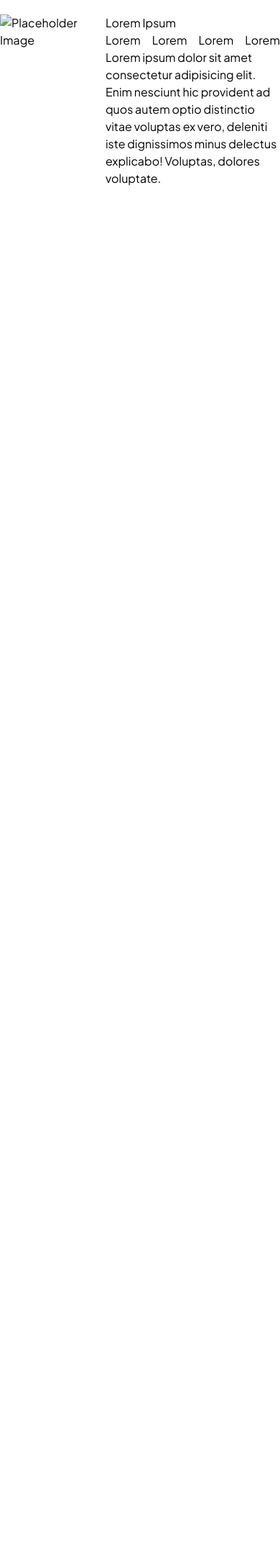
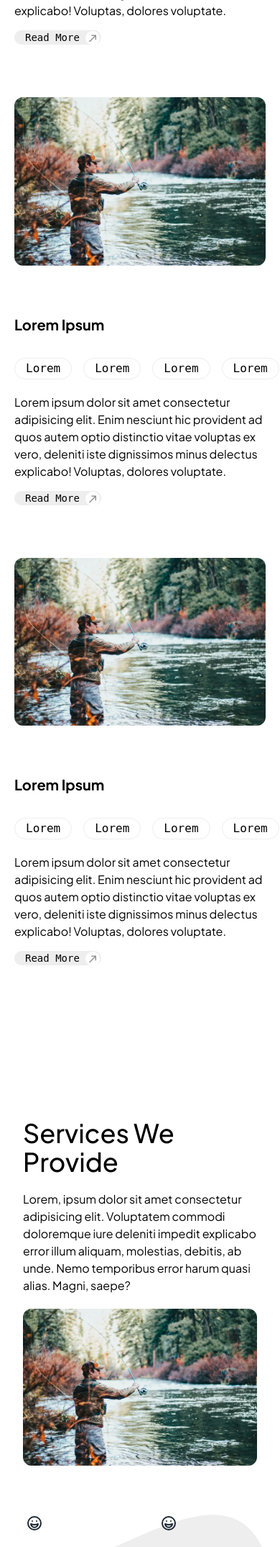
Before and after one commit to JaimieHemmings/jrflyfishing, a Django app: page / in a window 390 px wide. Shown: the part 1448-3597 px from the top of the page at 72% size. Before the commit the page ends 1706 px from the top, so only its background shows below. Run offline with Django 4.2, Linux system fonts and the light colour scheme; some libraries are stand-ins or nearby versions; some web fonts are replaced.

Commit message:
add: homepage sections

```diff
--- a/home/templates/home/index.html
+++ b/home/templates/home/index.html
@@ -6,6 +6,7 @@
 {% include 'partials/navigation.html' %}
 {% include 'partials/hero.html' %}
 {% include 'partials/blog-feed.html' %}
+{% include 'home/partials/service-list.html' %}
 
 {% endblock %}
 
--- /dev/null
+++ b/home/templates/home/partials/service-list.html
@@ -0,0 +1,104 @@
+{% load static %}
+
+<section class="py-[5rem] relative">
+  <svg xmlns="http://www.w3.org/2000/svg" xmlns:xlink="http://www.w3.org/1999/xlink" version="1.1" width="1080" height="1080" viewBox="0 0 1080 1080" xml:space="preserve" class="absolute top-0 left-0 z-0 w-full h-full">
+    <g transform="matrix(1 0 0 1 540 540)" id="35127313-be31-45c1-a186-d6a1032e292b"  >
+    <rect style="stroke: none; stroke-width: 1; stroke-dasharray: none; stroke-linecap: butt; stroke-dashoffset: 0; stroke-linejoin: miter; stroke-miterlimit: 4; fill: rgb(255,255,255); fill-rule: nonzero; opacity: 1; visibility: hidden;" vector-effect="non-scaling-stroke"  x="-540" y="-540" rx="0" ry="0" width="1080" height="1080" />
+    </g>
+    <g transform="matrix(1 0 0 1 540 540)" id="a5bd0c61-d601-47e0-bb8c-2bc1eeab67df"  >
+    </g>
+    <g transform="matrix(16.72 0 0 21.72 540 531.8)" id="sw-js-blob-svg"  >
+    <path style="stroke: none; stroke-width: 0; stroke-dasharray: none; stroke-linecap: butt; stroke-dashoffset: 0; stroke-linejoin: miter; stroke-miterlimit: 4; fill: rgb(238,238,238); fill-rule: nonzero; opacity: 1;"  transform=" translate(-8.08, -1.46)" d="M 32 -20.4 C 39.4 -16.3 41.8 -3.1 37.8 6.4 C 33.9 15.9 23.6 21.7 14.3 23.9 C 5.1 26.1 -3 24.7 -10 21.2 C -17 17.7 -22.8 12.1 -23.5 6.2 C -24.1 0.3 -19.6 -5.9 -14.9 -9.4 C -10.1 -13 -5.1 -13.9 3.6 -16.8 C 12.3 -19.7 24.7 -24.6 32 -20.4 Z" stroke-linecap="round" />
+    </g>
+  </svg>
+  <div class="container mx-auto relative z-10">
+    <div class="grid grid-cols-2 grid-rows-4 gap-4 p-4 md:grid-cols-4 md:grid-rows-auto">
+      <div class="col-span-2 row-span-2 p-4">
+        <h2 class="text-4xl md:text-8xl font-medium pb-5">Services We Provide</h2>
+        <p class="pb-5">Lorem, ipsum dolor sit amet consectetur adipisicing elit. Voluptatem commodi doloremque iure deleniti impedit explicabo error illum aliquam, molestias, debitis, ab unde. Nemo temporibus error harum quasi alias. Magni, saepe?</p>
+        <img src="{% static 'home/img/placeholder.webp' %}" alt="Placeholder Image" class="h-auto max-w-full rounded-xl" />
+      </div>
+      <div>
+        <div class="flex flex-col justify-center w-full h-full rounded-xl p-5 hover:drop-shadow hover:bg-white transition-all">
+          <svg class="w-6 h-6 text-gray-800 mb-5" aria-hidden="true" xmlns="http://www.w3.org/2000/svg" width="24" height="24" fill="none" viewBox="0 0 24 24">
+            <path stroke="currentColor" stroke-linecap="round" stroke-linejoin="round" stroke-width="2" d="M14.99 9H15M8.99 9H9m12 3a9 9 0 1 1-18 0 9 9 0 0 1 18 0ZM7 13c0 1 .507 2.397 1.494 3.216a5.5 5.5 0 0 0 7.022 0C16.503 15.397 17 14 17 13c0 0-1.99 1-4.995 1S7 13 7 13Z"/>
+          </svg>
+
+          <h3 class="font-semibold pb-3">Title Text</h3>
+          <p>Lorem ipsum dolor, sit amet consectetur adipisicing elit.</p>
+        </div>
+      </div>
+      <div>
+        <div class="flex flex-col justify-center w-full h-full rounded-xl p-5 hover:drop-shadow hover:bg-white transition-all">
+          <svg class="w-6 h-6 text-gray-800 mb-5" aria-hidden="true" xmlns="http://www.w3.org/2000/svg" width="24" height="24" fill="none" viewBox="0 0 24 24">
+            <path stroke="currentColor" stroke-linecap="round" stroke-linejoin="round" stroke-width="2" d="M14.99 9H15M8.99 9H9m12 3a9 9 0 1 1-18 0 9 9 0 0 1 18 0ZM7 13c0 1 .507 2.397 1.494 3.216a5.5 5.5 0 0 0 7.022 0C16.503 15.397 17 14 17 13c0 0-1.99 1-4.995 1S7 13 7 13Z"/>
+          </svg>
+
+          <h3 class="font-semibold pb-3">Title Text</h3>
+          <p>Lorem ipsum dolor, sit amet consectetur adipisicing elit.</p>
+        </div>
+      </div>
+      <div>
+        <div class="flex flex-col justify-center w-full h-full rounded-xl p-5 hover:drop-shadow hover:bg-white transition-all">
+          <svg class="w-6 h-6 text-gray-800 mb-5" aria-hidden="true" xmlns="http://www.w3.org/2000/svg" width="24" height="24" fill="none" viewBox="0 0 24 24">
+            <path stroke="currentColor" stroke-linecap="round" stroke-linejoin="round" stroke-width="2" d="M14.99 9H15M8.99 9H9m12 3a9 9 0 1 1-18 0 9 9 0 0 1 18 0ZM7 13c0 1 .507 2.397 1.494 3.216a5.5 5.5 0 0 0 7.022 0C16.503 15.397 17 14 17 13c0 0-1.99 1-4.995 1S7 13 7 13Z"/>
+          </svg>
+
+          <h3 class="font-semibold pb-3">Title Text</h3>
+          <p>Lorem ipsum dolor, sit amet consectetur adipisicing elit.</p>
+        </div>
+      </div>
+      <div>
+        <div class="flex flex-col justify-center w-full h-full rounded-xl p-5 hover:drop-shadow hover:bg-white transition-all">
+          <svg class="w-6 h-6 text-gray-800 mb-5" aria-hidden="true" xmlns="http://www.w3.org/2000/svg" width="24" height="24" fill="none" viewBox="0 0 24 24">
+            <path stroke="currentColor" stroke-linecap="round" stroke-linejoin="round" stroke-width="2" d="M14.99 9H15M8.99 9H9m12 3a9 9 0 1 1-18 0 9 9 0 0 1 18 0ZM7 13c0 1 .507 2.397 1.494 3.216a5.5 5.5 0 0 0 7.022 0C16.503 15.397 17 14 17 13c0 0-1.99 1-4.995 1S7 13 7 13Z"/>
+          </svg>
+
+          <h3 class="font-semibold pb-3">Title Text</h3>
+          <p>Lorem ipsum dolor, sit amet consectetur adipisicing elit.</p>
+        </div>
+      </div>
+      <div>
+        <div class="flex flex-col justify-center w-full h-full rounded-xl p-5 hover:drop-shadow hover:bg-white transition-all">
+          <svg class="w-6 h-6 text-gray-800 mb-5" aria-hidden="true" xmlns="http://www.w3.org/2000/svg" width="24" height="24" fill="none" viewBox="0 0 24 24">
+            <path stroke="currentColor" stroke-linecap="round" stroke-linejoin="round" stroke-width="2" d="M14.99 9H15M8.99 9H9m12 3a9 9 0 1 1-18 0 9 9 0 0 1 18 0ZM7 13c0 1 .507 2.397 1.494 3.216a5.5 5.5 0 0 0 7.022 0C16.503 15.397 17 14 17 13c0 0-1.99 1-4.995 1S7 13 7 13Z"/>
+          </svg>
+
+          <h3 class="font-semibold pb-3">Title Text</h3>
+          <p>Lorem ipsum dolor, sit amet consectetur adipisicing elit.</p>
+        </div>
+      </div>
+      <div>
+        <div class="flex flex-col justify-center w-full h-full rounded-xl p-5 hover:drop-shadow hover:bg-white transition-all">
+          <svg class="w-6 h-6 text-gray-800 mb-5" aria-hidden="true" xmlns="http://www.w3.org/2000/svg" width="24" height="24" fill="none" viewBox="0 0 24 24">
+            <path stroke="currentColor" stroke-linecap="round" stroke-linejoin="round" stroke-width="2" d="M14.99 9H15M8.99 9H9m12 3a9 9 0 1 1-18 0 9 9 0 0 1 18 0ZM7 13c0 1 .507 2.397 1.494 3.216a5.5 5.5 0 0 0 7.022 0C16.503 15.397 17 14 17 13c0 0-1.99 1-4.995 1S7 13 7 13Z"/>
+          </svg>
+
+          <h3 class="font-semibold pb-3">Title Text</h3>
+          <p>Lorem ipsum dolor, sit amet consectetur adipisicing elit.</p>
+        </div>
+      </div>
+      <div>
+        <div class="flex flex-col justify-center w-full h-full rounded-xl p-5 hover:drop-shadow hover:bg-white transition-all">
+          <svg class="w-6 h-6 text-gray-800 mb-5" aria-hidden="true" xmlns="http://www.w3.org/2000/svg" width="24" height="24" fill="none" viewBox="0 0 24 24">
+            <path stroke="currentColor" stroke-linecap="round" stroke-linejoin="round" stroke-width="2" d="M14.99 9H15M8.99 9H9m12 3a9 9 0 1 1-18 0 9 9 0 0 1 18 0ZM7 13c0 1 .507 2.397 1.494 3.216a5.5 5.5 0 0 0 7.022 0C16.503 15.397 17 14 17 13c0 0-1.99 1-4.995 1S7 13 7 13Z"/>
+          </svg>
+
+          <h3 class="font-semibold pb-3">Title Text</h3>
+          <p>Lorem ipsum dolor, sit amet consectetur adipisicing elit.</p>
+        </div>
+      </div>
+      <div>
+        <div class="flex flex-col justify-center w-full h-full rounded-xl p-5 hover:drop-shadow hover:bg-white transition-all">
+          <svg class="w-6 h-6 text-gray-800 mb-5" aria-hidden="true" xmlns="http://www.w3.org/2000/svg" width="24" height="24" fill="none" viewBox="0 0 24 24">
+            <path stroke="currentColor" stroke-linecap="round" stroke-linejoin="round" stroke-width="2" d="M14.99 9H15M8.99 9H9m12 3a9 9 0 1 1-18 0 9 9 0 0 1 18 0ZM7 13c0 1 .507 2.397 1.494 3.216a5.5 5.5 0 0 0 7.022 0C16.503 15.397 17 14 17 13c0 0-1.99 1-4.995 1S7 13 7 13Z"/>
+          </svg>
+
+          <h3 class="font-semibold pb-3">Title Text</h3>
+          <p>Lorem ipsum dolor, sit amet consectetur adipisicing elit.</p>
+        </div>
+      </div>
+    </div>
+
+  </div>
+</section>
--- a/static/css/style.css
+++ b/static/css/style.css
@@ -11,7 +11,7 @@ a {
 }
 
 .dark-bg {
-  background-color: rgba(0,0,0,0.4);
+  background-color: rgba(0,0,0,0.1);
 }
 
 span.line {
@@ -39,3 +39,18 @@ span.line {
     transform: rotate(45deg);
   }
 }
+
+.cats {
+  padding: 20px 0;
+
+  a {
+    border: 1px solid #eee;
+    padding: 2px 15px;
+    border-radius: 15px;
+    transition: background 0.3s ease-in-out;
+
+    &:hover {
+      background-color: #eee;
+    }
+  }
+}
--- a/templates/partials/blog-feed.html
+++ b/templates/partials/blog-feed.html
@@ -1,50 +1,58 @@
 {% load static %}
 <section class="thoughts container mx-auto py-[5rem] flex flex-col justify-between gap-8">
-  <div class="flex flex-row justify-between gap-4">
-    <div class="basis-1/2">
-      <img src="" alt="Placeholder Image" />
+  <div class="flex flex-col md:flex-row justify-between gap-4">
+    <div class="md:basis-1/2 p-5">
+      <img src="{% static 'home/img/placeholder.webp' %}" alt="Placeholder Image" class="h-auto max-w-full rounded-xl" />
     </div>
-    <div class="basis-1/2">
-      <h2>Lorem Ipsum</h2>
-      <div class="flex flex-row gap-4">
-        <span>Lorem</span>
-        <span>Lorem</span>
-        <span>Lorem</span>
-        <span>Lorem</span>
+    <div class="md:basis-1/2 flex flex-col justify-center p-5">
+      <h2 class="font-bold text-xl py-3">Lorem Ipsum</h2>
+      <div class="flex flex-row gap-4 cats">
+        <a href="#">Lorem</a>
+        <a href="#">Lorem</a>
+        <a href="#">Lorem</a>
+        <a href="#">Lorem</a>
       </div>
       <p>Lorem ipsum dolor sit amet consectetur adipisicing elit. Enim nesciunt hic provident ad quos autem optio distinctio vitae voluptas ex vero, deleniti iste dignissimos minus delectus explicabo! Voluptas, dolores voluptate.</p>
+      <div class="pt-3">
+        <a href="#" class="button-arrow">Read More <img src="{% static 'img/arrow.jpg' %}" alt="Arrow Icon" /></a>
+      </div>
+    </div>
+  </div>
+  <div class="flex flex-col md:flex-row-reverse justify-between gap-4">
+    <div class="md:basis-1/2 p-5">
+      <img src="{% static 'home/img/placeholder.webp' %}" alt="Placeholder Image" class="h-auto max-w-full rounded-xl" />
+    </div>
+    <div class="md:basis-1/2 flex flex-col justify-center p-5">
+      <h2 class="font-bold text-xl py-3">Lorem Ipsum</h2>
+      <div class="flex flex-row gap-4 cats">
+        <a href="#">Lorem</a>
+        <a href="#">Lorem</a>
+        <a href="#">Lorem</a>
+        <a href="#">Lorem</a>
+      </div>
+      <p>Lorem ipsum dolor sit amet consectetur adipisicing elit. Enim nesciunt hic provident ad quos autem optio distinctio vitae voluptas ex vero, deleniti iste dignissimos minus delectus explicabo! Voluptas, dolores voluptate.</p>
+      <div class="pt-3">
+        <a href="#" class="button-arrow">Read More <img src="{% static 'img/arrow.jpg' %}" alt="Arrow Icon" /></a>
+      </div>
     </div>
   </div>
 
-  <div class="flex flex-row justify-between gap-4">
-    <div class="basis-1/2">
-      <h2>Lorem Ipsum</h2>
-      <div class="flex flex-row gap-4">
-        <span>Lorem</span>
-        <span>Lorem</span>
-        <span>Lorem</span>
-        <span>Lorem</span>
+  <div class="flex flex-col md:flex-row justify-between gap-4">
+    <div class="md:basis-1/2 p-5">
+      <img src="{% static 'home/img/placeholder.webp' %}" alt="Placeholder Image" class="h-auto max-w-full rounded-xl" />
+    </div>
+    <div class="basis-1/2 flex flex-col justify-center p-5">
+      <h2 class="font-bold text-xl py-3">Lorem Ipsum</h2>
+      <div class="flex flex-row gap-4 cats">
+        <a href="#">Lorem</a>
+        <a href="#">Lorem</a>
+        <a href="#">Lorem</a>
+        <a href="#">Lorem</a>
       </div>
       <p>Lorem ipsum dolor sit amet consectetur adipisicing elit. Enim nesciunt hic provident ad quos autem optio distinctio vitae voluptas ex vero, deleniti iste dignissimos minus delectus explicabo! Voluptas, dolores voluptate.</p>
-    </div>
-    <div class="basis-1/2">
-      <img src="" alt="Placeholder Image" />
-    </div>
-  </div>
-
-  <div class="flex flex-row justify-between gap-4">
-    <div class="basis-1/2">
-      <img src="" alt="Placeholder Image" />
-    </div>
-    <div class="basis-1/2">
-      <h2>Lorem Ipsum</h2>
-      <div class="flex flex-row gap-4">
-        <span>Lorem</span>
-        <span>Lorem</span>
-        <span>Lorem</span>
-        <span>Lorem</span>
+      <div class="pt-3">
+        <a href="#" class="button-arrow">Read More <img src="{% static 'img/arrow.jpg' %}" alt="Arrow Icon" /></a>
       </div>
-      <p>Lorem ipsum dolor sit amet consectetur adipisicing elit. Enim nesciunt hic provident ad quos autem optio distinctio vitae voluptas ex vero, deleniti iste dignissimos minus delectus explicabo! Voluptas, dolores voluptate.</p>
     </div>
   </div>
 </section>
--- a/theme/static/css/dist/styles.css
+++ b/theme/static/css/dist/styles.css
@@ -843,6 +843,18 @@ select {
   z-index: 30;
 }
 
+.z-0 {
+  z-index: 0;
+}
+
+.col-span-2 {
+  grid-column: span 2 / span 2;
+}
+
+.row-span-2 {
+  grid-row: span 2 / span 2;
+}
+
 .mx-auto {
   margin-left: auto;
   margin-right: auto;
@@ -854,6 +866,10 @@ select {
 
 .mt-\[3rem\] {
   margin-top: 3rem;
+}
+
+.mb-5 {
+  margin-bottom: 1.25rem;
 }
 
 .block {
@@ -892,6 +908,14 @@ select {
   height: 100%;
 }
 
+.h-auto {
+  height: auto;
+}
+
+.h-6 {
+  height: 1.5rem;
+}
+
 .w-screen {
   width: 100vw;
 }
@@ -900,12 +924,20 @@ select {
   width: 100%;
 }
 
+.w-6 {
+  width: 1.5rem;
+}
+
 .max-w-\[50\%\] {
   max-width: 50%;
 }
 
 .max-w-\[80\%\] {
   max-width: 80%;
+}
+
+.max-w-full {
+  max-width: 100%;
 }
 
 .basis-1\/2 {
@@ -918,6 +950,22 @@ select {
 
 .transform {
   transform: translate(var(--tw-translate-x), var(--tw-translate-y)) rotate(var(--tw-rotate)) skewX(var(--tw-skew-x)) skewY(var(--tw-skew-y)) scaleX(var(--tw-scale-x)) scaleY(var(--tw-scale-y));
+}
+
+.grid-cols-4 {
+  grid-template-columns: repeat(4, minmax(0, 1fr));
+}
+
+.grid-cols-2 {
+  grid-template-columns: repeat(2, minmax(0, 1fr));
+}
+
+.grid-rows-3 {
+  grid-template-rows: repeat(3, minmax(0, 1fr));
+}
+
+.grid-rows-4 {
+  grid-template-rows: repeat(4, minmax(0, 1fr));
 }
 
 .flex-row {
@@ -956,6 +1004,22 @@ select {
   gap: 1rem;
 }
 
+.overflow-hidden {
+  overflow: hidden;
+}
+
+.rounded-md {
+  border-radius: 0.375rem;
+}
+
+.rounded-xl {
+  border-radius: 0.75rem;
+}
+
+.rounded {
+  border-radius: 0.25rem;
+}
+
 .border {
   border-width: 1px;
 }
@@ -965,8 +1029,56 @@ select {
   background-color: rgb(249 250 251 / var(--tw-bg-opacity));
 }
 
+.bg-blue-500 {
+  --tw-bg-opacity: 1;
+  background-color: rgb(59 130 246 / var(--tw-bg-opacity));
+}
+
+.bg-green-500 {
+  --tw-bg-opacity: 1;
+  background-color: rgb(34 197 94 / var(--tw-bg-opacity));
+}
+
+.bg-indigo-500 {
+  --tw-bg-opacity: 1;
+  background-color: rgb(99 102 241 / var(--tw-bg-opacity));
+}
+
+.bg-pink-500 {
+  --tw-bg-opacity: 1;
+  background-color: rgb(236 72 153 / var(--tw-bg-opacity));
+}
+
+.bg-purple-500 {
+  --tw-bg-opacity: 1;
+  background-color: rgb(168 85 247 / var(--tw-bg-opacity));
+}
+
+.bg-red-500 {
+  --tw-bg-opacity: 1;
+  background-color: rgb(239 68 68 / var(--tw-bg-opacity));
+}
+
+.bg-teal-500 {
+  --tw-bg-opacity: 1;
+  background-color: rgb(20 184 166 / var(--tw-bg-opacity));
+}
+
+.bg-yellow-500 {
+  --tw-bg-opacity: 1;
+  background-color: rgb(234 179 8 / var(--tw-bg-opacity));
+}
+
 .p-5 {
   padding: 1.25rem;
+}
+
+.p-3 {
+  padding: 0.75rem;
+}
+
+.p-4 {
+  padding: 1rem;
 }
 
 .py-5 {
@@ -979,12 +1091,29 @@ select {
   padding-bottom: 5rem;
 }
 
+.py-3 {
+  padding-top: 0.75rem;
+  padding-bottom: 0.75rem;
+}
+
 .pb-\[5rem\] {
   padding-bottom: 5rem;
 }
 
 .pb-\[75px\] {
   padding-bottom: 75px;
+}
+
+.pt-3 {
+  padding-top: 0.75rem;
+}
+
+.pb-3 {
+  padding-bottom: 0.75rem;
+}
+
+.pb-5 {
+  padding-bottom: 1.25rem;
 }
 
 .font-serif {
@@ -1009,6 +1138,16 @@ select {
 .text-base {
   font-size: 1rem;
   line-height: 1.5rem;
+}
+
+.text-xl {
+  font-size: 1.25rem;
+  line-height: 1.75rem;
+}
+
+.text-4xl {
+  font-size: 2.25rem;
+  line-height: 2.5rem;
 }
 
 .font-bold {
@@ -1036,6 +1175,11 @@ select {
   color: rgb(255 255 255 / var(--tw-text-opacity));
 }
 
+.text-gray-800 {
+  --tw-text-opacity: 1;
+  color: rgb(31 41 55 / var(--tw-text-opacity));
+}
+
 .outline {
   outline-style: solid;
 }
```
Also changed, not shown: other parts of theme/static/css/dist/styles.css (+57 -0 lines), home/static/home/img/placeholder.webp (added).
